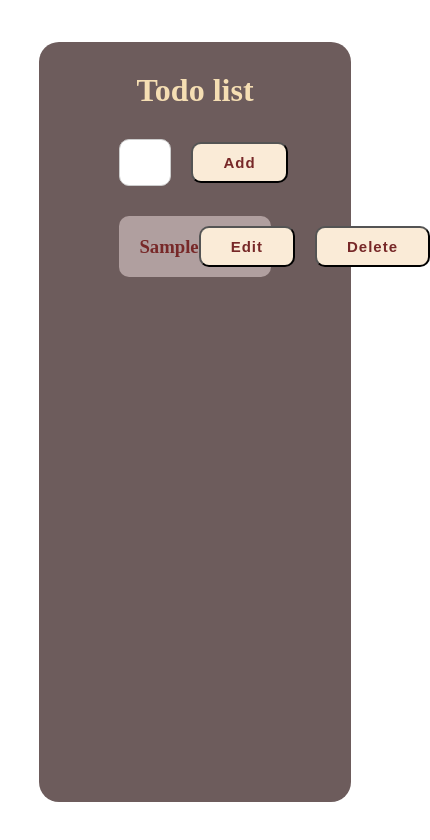
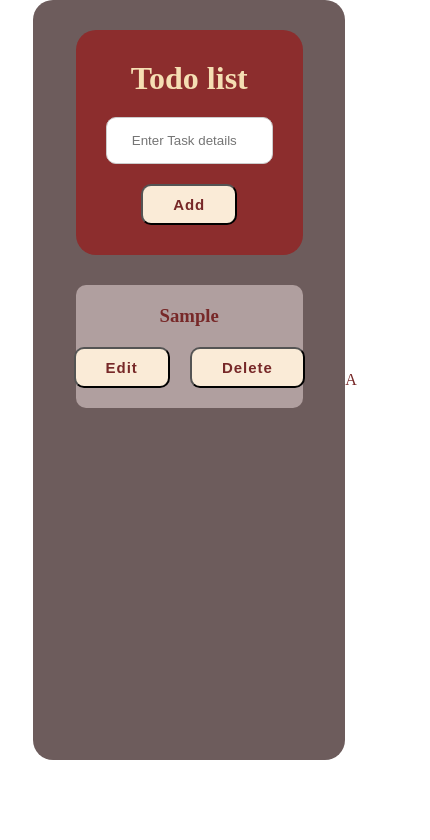
Before and after one commit to krishnalokam/sheryians_coding_school, a plain HTML site: page JS/DOM/projects/todo-list/index.html in a window 390 px wide. Both pictures are taken after typing "Sample" into the empty fields and a click on the button "Add". Shown: the whole page, 430 px wide, since content can reach past the window. Drawn offline with Linux system fonts and the light colour scheme.

Commit message:
updated todo-list for mobile responsiveness

```diff
--- a/JS/DOM/projects/todo-list/index.html
+++ b/JS/DOM/projects/todo-list/index.html
@@ -8,8 +8,9 @@
   </head>
   <body>
     <main>
-      <h1>Todo list</h1>
       <div id="collect">
+        <h1>Todo list</h1>
+
         <input type="text" name="" placeholder="Enter Task details" id="" />
         <button id="add">Add</button>
       </div>
@@ -18,3 +19,4 @@
     <script src="script.js"></script>
   </body>
 </html>
+A
--- a/JS/DOM/projects/todo-list/style.css
+++ b/JS/DOM/projects/todo-list/style.css
@@ -5,7 +5,7 @@
 }
 html,
 body {
-  height: 100%;
+  /* min-height: 100%; */
   width: 100%;
   display: flex;
   justify-content: center;
@@ -22,7 +22,7 @@ main {
   align-items: center;
   gap: 30px;
   border-radius: 20px;
-  height: 90%;
+  min-height: 90vh;
   width: 80%;
 }
 #collect {
@@ -31,6 +31,13 @@ main {
   align-items: center;
   gap: 20px;
   width: 60%;
+
+  position: sticky;
+  top: 30px;
+  background-color: rgb(140, 45, 45);
+  padding: 30px;
+  border-radius: 20px;
+  z-index: 1;
 }
 input {
   padding: 15px 25px;
@@ -84,3 +91,18 @@ button {
   border-radius: 10px;
   letter-spacing: 1px;
 }
+
+@media (max-width: 600px) {
+  #collect {
+    flex-direction: column;
+    width: 90%;
+  }
+  #todo-list {
+    width: 90%;
+  }
+  .item {
+    flex-direction: column;
+    gap: 20px;
+    padding: 20px;
+  }
+}
```
